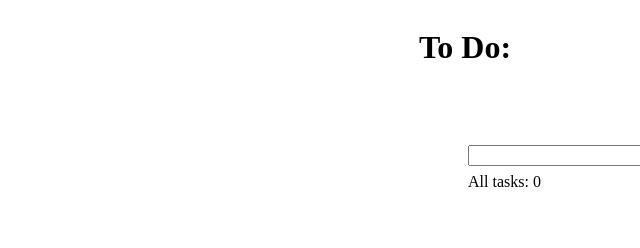
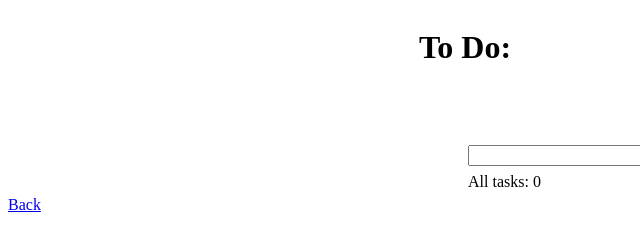
Before and after one commit to polsongarrett/WDD330_Spring2021, a plain HTML site: page midterm/todo.html in a window 1280 px wide. Shown: the full height of the page, 0-640 px from the left. Drawn offline with Linux system fonts and the light colour scheme.

Commit message:
Added navigation button

```diff
--- a/midterm/todo.html
+++ b/midterm/todo.html
@@ -37,7 +37,9 @@
     </div>
 
   </main>
-
+  <nav>
+    <a id="back-btn" href="../week06/index.html">Back</a>
+  </nav>
   <script type="module" src="./scripts/helpers.js"></script>
 </body>
 </html>
```
